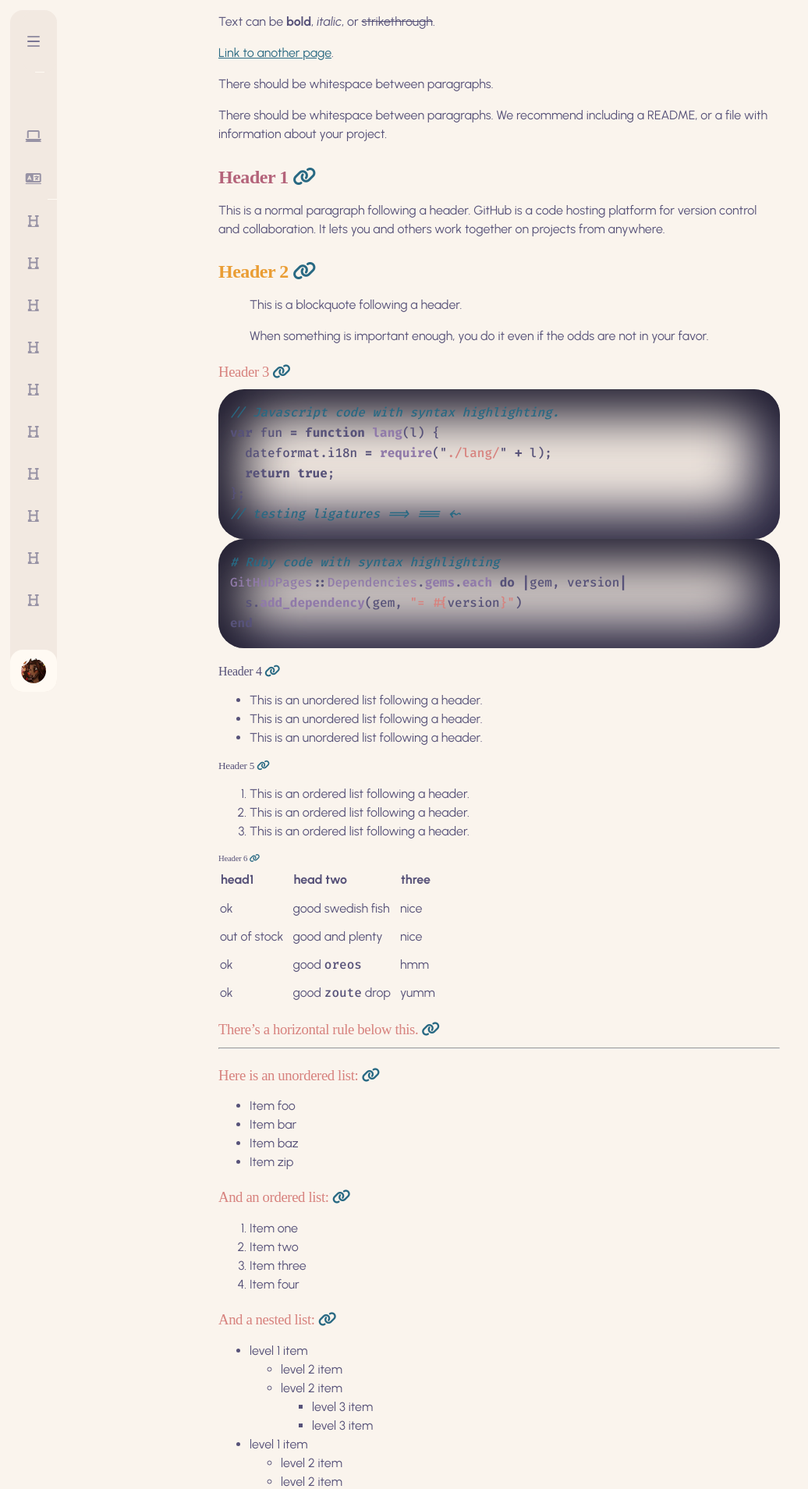
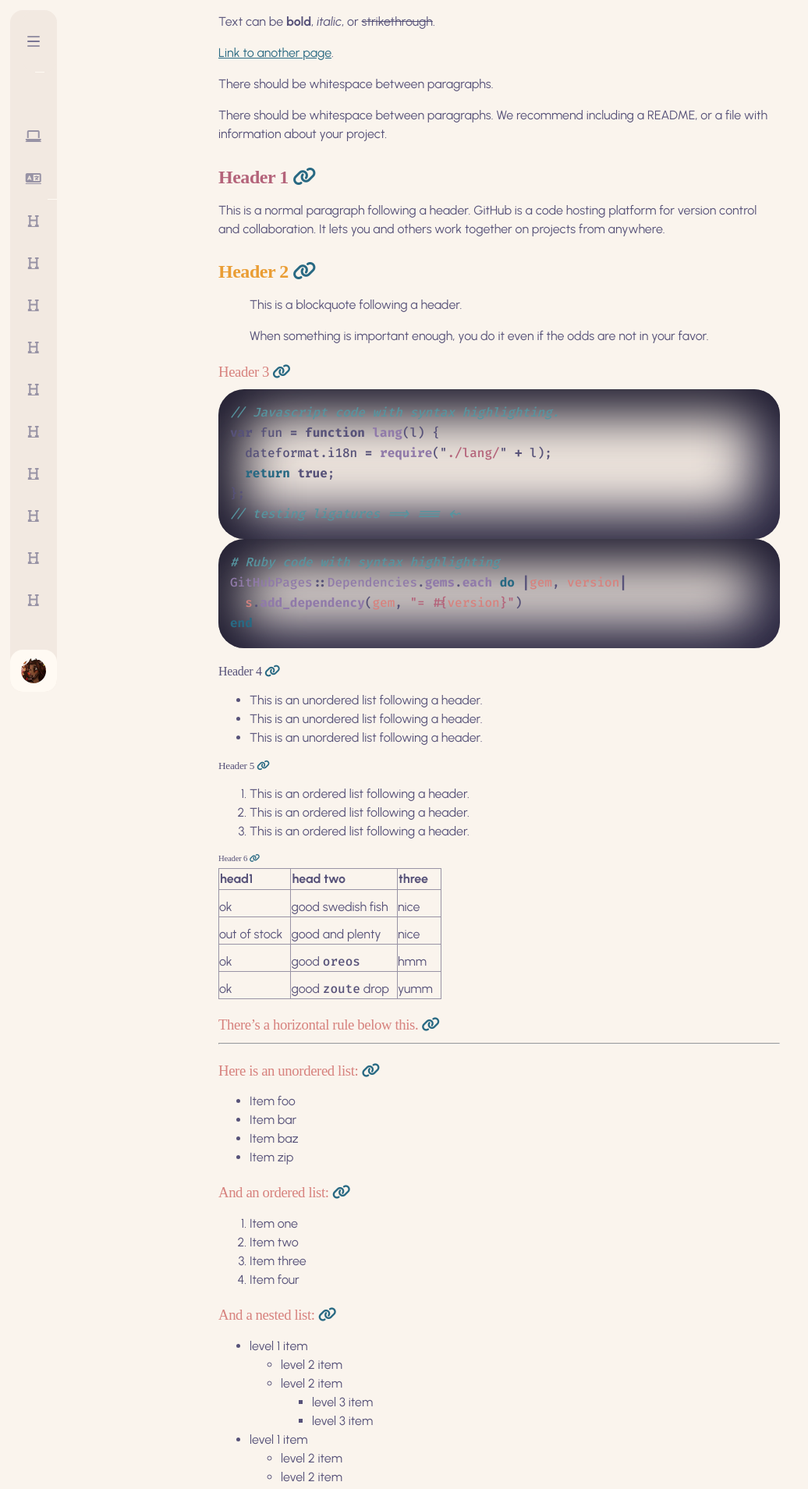
Before and after one commit to 2sugarcubes/2sugarcubes.github.io, a Jekyll site: the page built from theme-test.md, in a window 1280 px wide. Shown: the top 1909 px of the page at 78% size, without its empty margins (0-1036 px from the left). Built offline with Jekyll 4.4.1, drawn with Linux system fonts in a browser that asks for light colours; nearby versions of some CDN libraries; some web fonts are replaced.

Commit message:
Updated styles for math and code

```diff
--- a/_includes/html_head.html
+++ b/_includes/html_head.html
@@ -23,3 +23,9 @@
   crossorigin="anonymous"
   async
 ></script>
+<script
+  type="text/javascript"
+  async
+  src="https://cdnjs.cloudflare.com/ajax/libs/mathjax/2.7.1/MathJax.js?
+config=TeX-AMS-MML_HTMLorMML"
+></script>
--- a/css/code.css
+++ b/css/code.css
@@ -1,7 +1,7 @@
 /* from https://raw.githubusercontent.com/mojombo/tpw/master/css/syntax.css */
 
 .highlight .c {
-  color: var(--rp-pine);
+  color: var(--rp-foam);
   font-style: italic;
 } /* Comment */
 .highlight .err {
@@ -10,12 +10,13 @@
 } /* Error */
 .highlight .k {
   font-weight: bold;
+  color: var(--rp-pine);
 } /* Keyword */
 .highlight .o {
   font-weight: bold;
 } /* Operator */
 .highlight .cm {
-  color: var(--rp-pine);
+  color: var(--rp-foam);
   font-style: italic;
 } /* Comment.Multiline */
 .highlight .cp {
@@ -23,7 +24,7 @@
   font-weight: bold;
 } /* Comment.Preproc */
 .highlight .c1 {
-  color: var(--rp-pine);
+  color: var(--rp-foam);
   font-style: italic;
 } /* Comment.Single */
 .highlight .cs {
@@ -88,11 +89,14 @@
   font-weight: bold;
 } /* Keyword.Type */
 .highlight .m {
-  color: var(--rp-rose);
+  color: var(--rp-love);
 } /* Literal.Number */
 .highlight .s {
+  color: var(--rp-love);
+} /* Literal.String */
+.highlight .n {
   color: var(--rp-rose);
-} /* Literal.String */
+} /* Name */
 .highlight .na {
   color: var(--rp-iris);
 } /* Name.Attribute */
@@ -103,6 +107,10 @@
   color: var(--rp-gold);
   font-weight: bold;
 } /* Name.Class */
+.highlight .nd {
+  color: var(--rp-gold);
+  font-weight: bold;
+} /* Name.Macro */
 .highlight .no {
   color: var(--rp-iris);
 } /* Name.Constant */
@@ -118,7 +126,7 @@
   font-weight: bold;
 } /* Name.Function */
 .highlight .nn {
-  color: var(--rp-highlight-low);
+  color: var(--rp-muted);
 } /* Name.Namespace */
 .highlight .nt {
   color: var(--rp-iris);
@@ -133,49 +141,49 @@
   color: var(--rp-muted);
 } /* Text.Whitespace */
 .highlight .mf {
-  color: var(--rp-rose);
+  color: var(--rp-love);
 } /* Literal.Number.Float */
 .highlight .mh {
-  color: var(--rp-rose);
+  color: var(--rp-love);
 } /* Literal.Number.Hex */
 .highlight .mi {
-  color: var(--rp-rose);
+  color: var(--rp-love);
 } /* Literal.Number.Integer */
 .highlight .mo {
-  color: var(--rp-rose);
+  color: var(--rp-love);
 } /* Literal.Number.Oct */
 .highlight .sb {
-  color: var(--rp-rose);
+  color: var(--rp-love);
 } /* Literal.String.Backtick */
 .highlight .sc {
-  color: var(--rp-rose);
+  color: var(--rp-love);
 } /* Literal.String.Char */
 .highlight .sd {
-  color: var(--rp-rose);
+  color: var(--rp-love);
 } /* Literal.String.Doc */
 .highlight .s2 {
-  color: var(--rp-rose);
+  color: var(--rp-love);
 } /* Literal.String.Double */
 .highlight .se {
-  color: var(--rp-rose);
+  color: var(--rp-love);
 } /* Literal.String.Escape */
 .highlight .sh {
-  color: var(--rp-rose);
+  color: var(--rp-love);
 } /* Literal.String.Heredoc */
 .highlight .si {
-  color: var(--rp-rose);
+  color: var(--rp-love);
 } /* Literal.String.Interpol */
 .highlight .sx {
-  color: var(--rp-rose);
+  color: var(--rp-love);
 } /* Literal.String.Other */
 .highlight .sr {
   color: var(--rp-iris);
 } /* Literal.String.Regex */
 .highlight .s1 {
-  color: var(--rp-rose);
+  color: var(--rp-love);
 } /* Literal.String.Single */
 .highlight .ss {
-  color: var(--rp-rose);
+  color: var(--rp-love);
 } /* Literal.String.Symbol */
 .highlight .bp {
   color: var(--rp-foam);
--- a/css/style.css
+++ b/css/style.css
@@ -267,6 +267,14 @@
   font-size: 32pt;
 }
 
+table,
+th,
+td {
+  border: 1px solid;
+  border-color: var(--rp-muted);
+  border-collapse: collapse;
+}
+
 td {
   padding: 10px 10px 0 0;
 }
```
